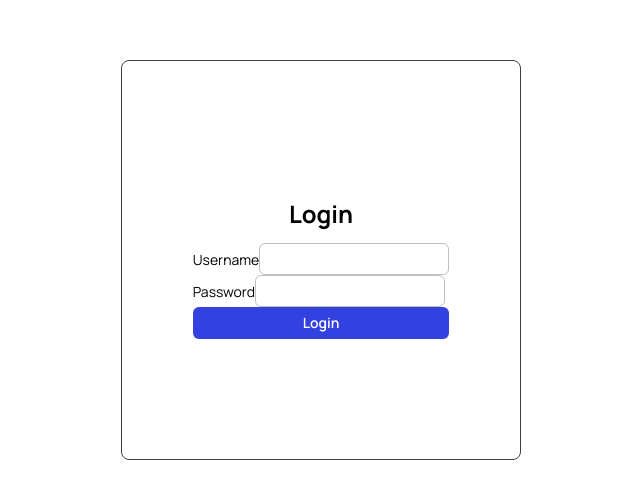
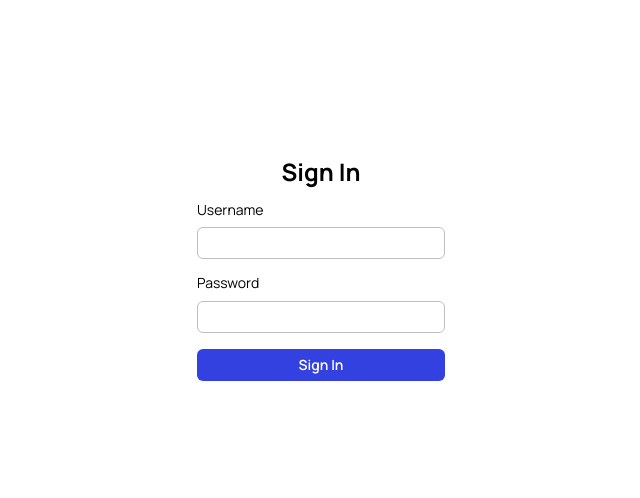
Before and after one commit to ScaffoldMC/ScaffoldMC, a Next.js app in the folder apps/web/: page /login in a window 1280 px wide. Shown: the part 148-646 px from the top of the page, without its empty margins (319-959 px from the left). Built offline with nearby package versions, Linux system fonts and the light colour scheme.

Commit message:
Create basic sign in page

```diff
--- a/apps/web/app/login/page.tsx
+++ b/apps/web/app/login/page.tsx
@@ -7,10 +7,10 @@ import { Label } from "@/components/atoms/label/label";
 export default function LoginPage() {
 	return (
 		<div className={styles.root}>
-			<div className={styles.loginContainer}>
-				<h2>Login</h2>
-				<form>
-					<div>
+			<div className={styles.login}>
+				<h2>Sign In</h2>
+				<form className={styles.form}>
+					<div className={styles.field}>
 						<Label htmlFor="username">Username</Label>
 						<Input
 							type="text"
@@ -19,7 +19,7 @@ export default function LoginPage() {
 							required
 						/>
 					</div>
-					<div>
+					<div className={styles.field}>
 						<Label htmlFor="password">Password</Label>
 						<Input
 							type="password"
@@ -28,12 +28,8 @@ export default function LoginPage() {
 							required
 						/>
 					</div>
-					<Button
-						type="submit"
-						level="primary"
-						style={{ width: "100%" }}
-					>
-						Login
+					<Button type="submit" level="primary">
+						Sign In
 					</Button>
 				</form>
 			</div>
--- a/apps/web/app/login/styles.module.css
+++ b/apps/web/app/login/styles.module.css
@@ -7,17 +7,35 @@
 	width: 100%;
 }
 
-.loginContainer {
+.form {
 	display: flex;
 	flex-direction: column;
 	align-items: center;
 	justify-content: center;
-	height: 400px;
-	width: 400px;
+	gap: 16px;
+	width: 100%;
 
+	input,
+	button {
+		width: 100%;
+	}
+}
+
+.login {
+	display: flex;
+	flex-direction: column;
+	align-items: center;
+	justify-content: center;
 	gap: 16px;
-	margin: 32px;
+	width: 280px;
+	padding: 16px;
+}
 
-	border: 1px solid hsl(from var(--color-text) 0 0 25%);
-	border-radius: 8px;
+.field {
+	display: flex;
+	flex-direction: column;
+	align-items: start;
+	justify-content: start;
+	width: 100%;
+	gap: 4px;
 }
```
